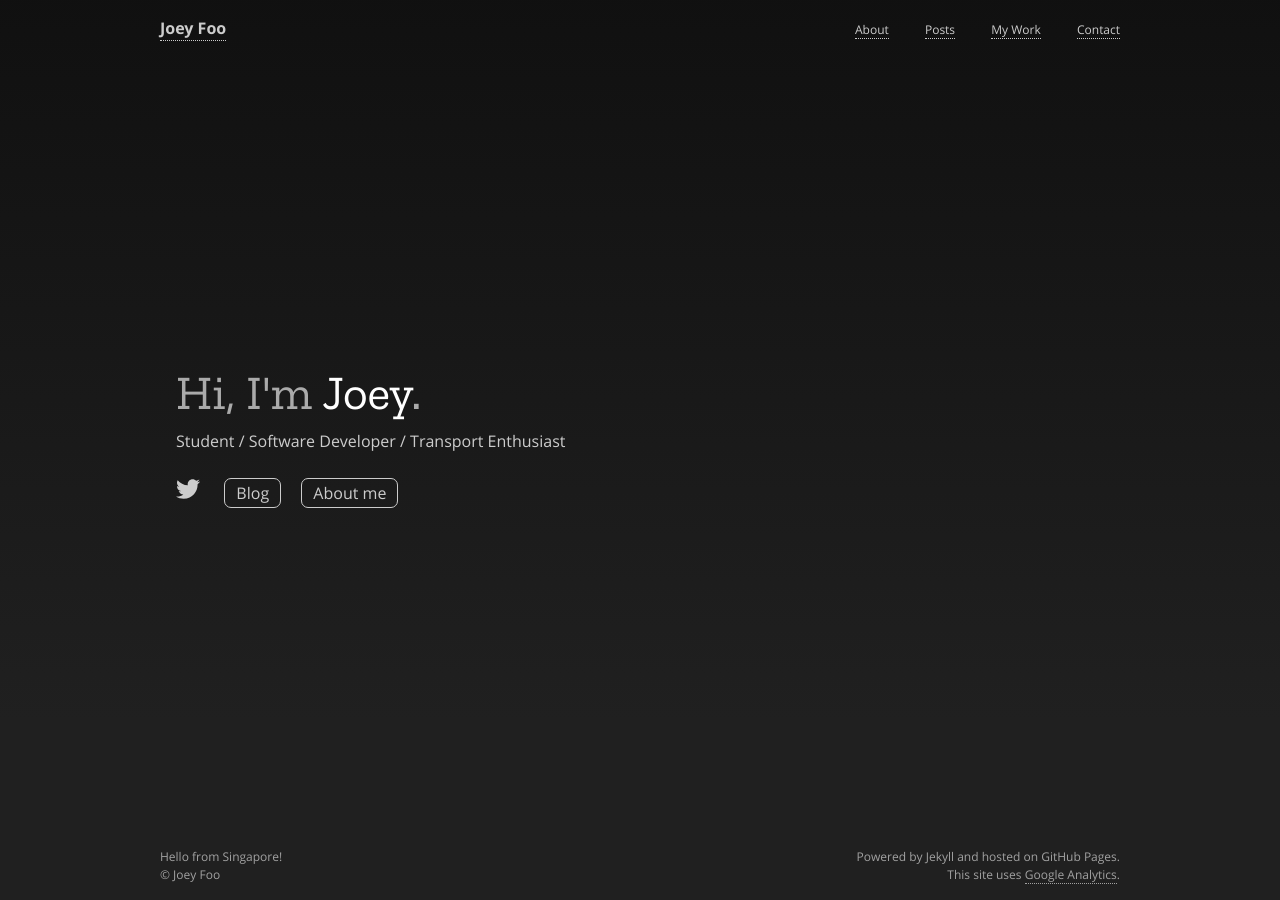
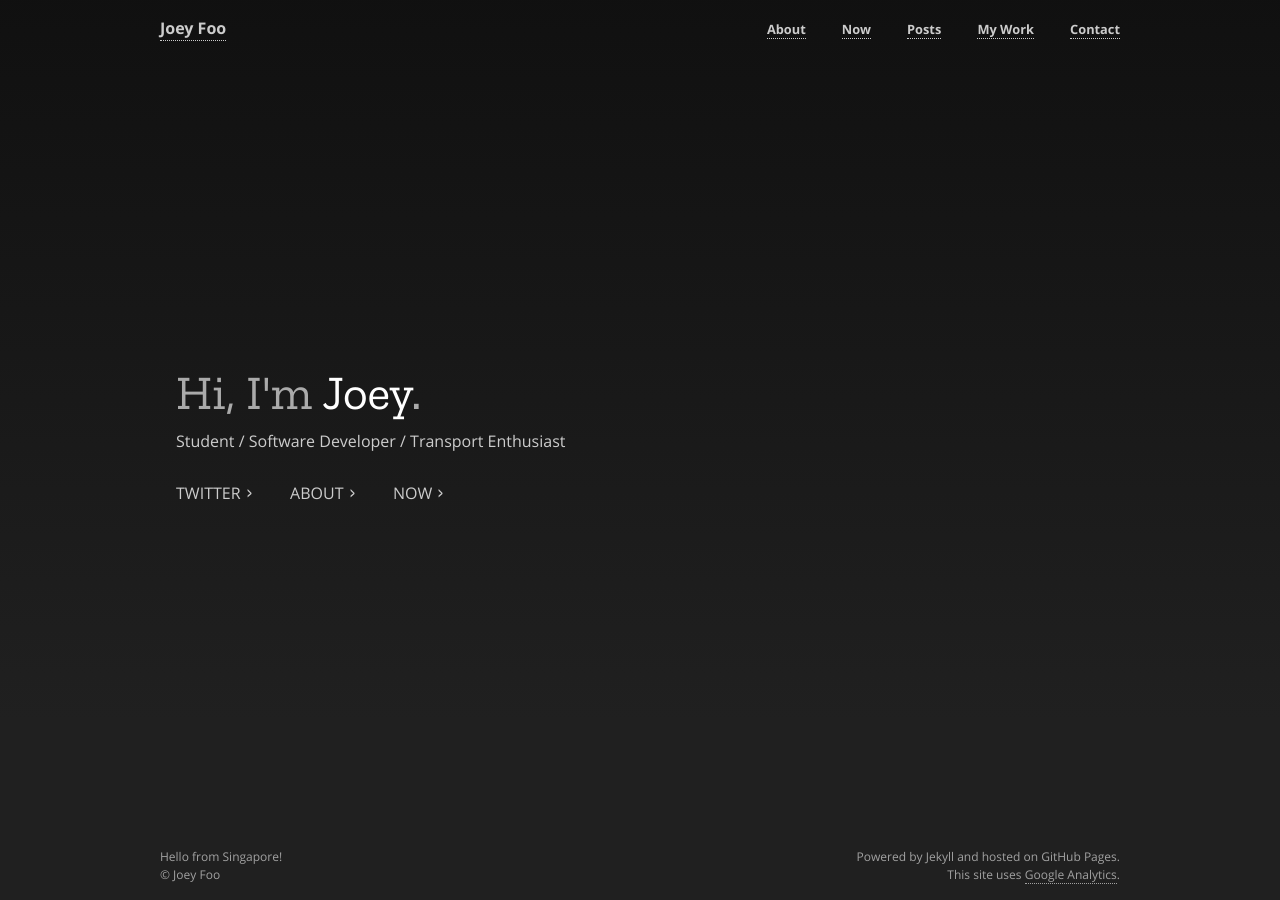
Before and after one commit to joeyfoo/joeyfoo.github.io, a Jekyll site: the page built from index.md, in a window 1280 px wide. Built offline with Jekyll 4.4.1, drawn with Linux system fonts in a browser that asks for light colours.

Commit message:
Add Now page, slight home page design changes

```diff
--- a/_config.yml
+++ b/_config.yml
@@ -44,6 +44,7 @@ exclude:
 
 header_pages:
   - about.md
+  - now.md
   - posts.md
   - projects.md
   - contact.md
--- a/_layouts/home.html
+++ b/_layouts/home.html
@@ -45,9 +45,14 @@ title: Home
     font-size: 0;
   }
   .links .text-button{
-    border: 1px solid currentColor;
-    border-radius: calc(0.5rem - 1px);
-    padding: calc(0.25rem - 1px) calc(0.75rem - 1px);
+    padding-right: 1rem;
+    text-transform: uppercase;
+  }
+  .links .text-button::after{
+    content: '>';
+    display: inline-block;
+    transform: scaleX(0.5);
+    font-weight: bold;
   }
 </style>
 
@@ -59,19 +64,18 @@ title: Home
 
     <ul class="links">
       <li>
-        <a href="https://twitter.com/joeyfjj">
-          {% include icons/twitter.svg %}
-          <span class="icon-text">Twitter</span>
-        </a>
-      </li>
-      <li>
-        <a href="{% link posts.md %}" class="text-button">
-          Blog
+        <a href="https://twitter.com/joeyfjj" class="text-button">
+          Twitter
         </a>
       </li>
       <li>
         <a href="{% link about.md %}" class="text-button">
-          About me
+          About
+        </a>
+      </li>
+      <li>
+        <a href="{% link now.md %}" class="text-button">
+          Now
         </a>
       </li>
     </ul>
--- a/_sass/main.scss
+++ b/_sass/main.scss
@@ -307,7 +307,8 @@ ul.site-pages{
 ul.site-pages li{
   display: inline-block;
   margin: 0 1rem;
-  font-size: 0.75rem;
+  font-size: 0.8rem;
+  font-weight: bold;
 }
 footer{
   width: 100%;
```
Also changed, not shown: _layouts/page-wide.html (+7 -2 lines), _layouts/page.html (+7 -2 lines), now.md (added, +31 -0 lines).
